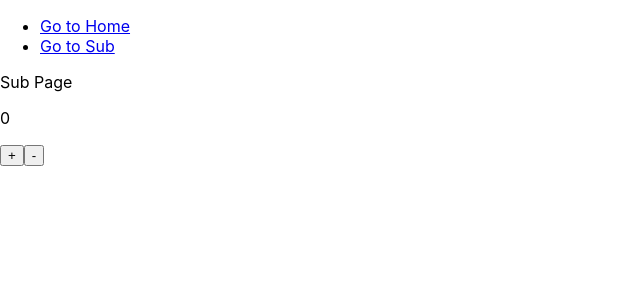
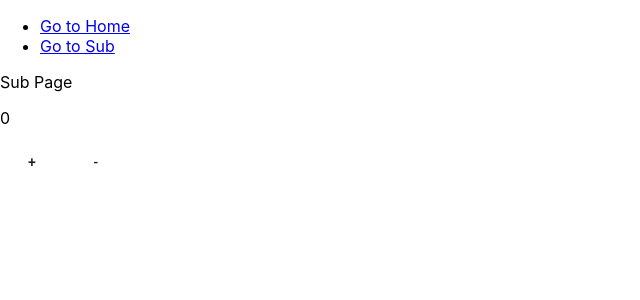
Before and after one commit to mikesorae/react-app-base, a React (Create React App) app: page /sub in a window 1280 px wide. Shown: the top 300 px of the page, without its empty margins (0-640 px from the left). Built offline with nearby package versions, Linux system fonts and the light colour scheme; what redux-starter-kit would draw is missing.

Commit message:
install material-ui and icons

```diff
--- a/package.json
+++ b/package.json
@@ -3,6 +3,8 @@
   "version": "0.1.0",
   "private": true,
   "dependencies": {
+    "@material-ui/core": "^4.4.2",
+    "@material-ui/icons": "^4.4.1",
     "@types/jest": "24.0.18",
     "@types/node": "12.7.4",
     "@types/react": "16.9.2",
--- a/src/pages/SubPage.tsx
+++ b/src/pages/SubPage.tsx
@@ -1,5 +1,6 @@
 import React, { useState } from 'react';
 import { mainLayout } from '../layouts/MainLayout';
+import { Button } from '@material-ui/core';
 
 const Content = () => {
   const [count, setCount] = useState(0);
@@ -12,8 +13,8 @@ const Content = () => {
       <p>Sub Page</p>
       <p>{ count }</p>
       <div>
-        <button type="button" onClick={increment}>+</button>
-        <button type="button" onClick={decrement}>-</button>
+        <Button type="button" onClick={increment}>+</Button>
+        <Button type="button" onClick={decrement}>-</Button>
       </div>
     </>
   );
```
Also changed, not shown: 1 other file (tests, documents, lock files or other folders).
